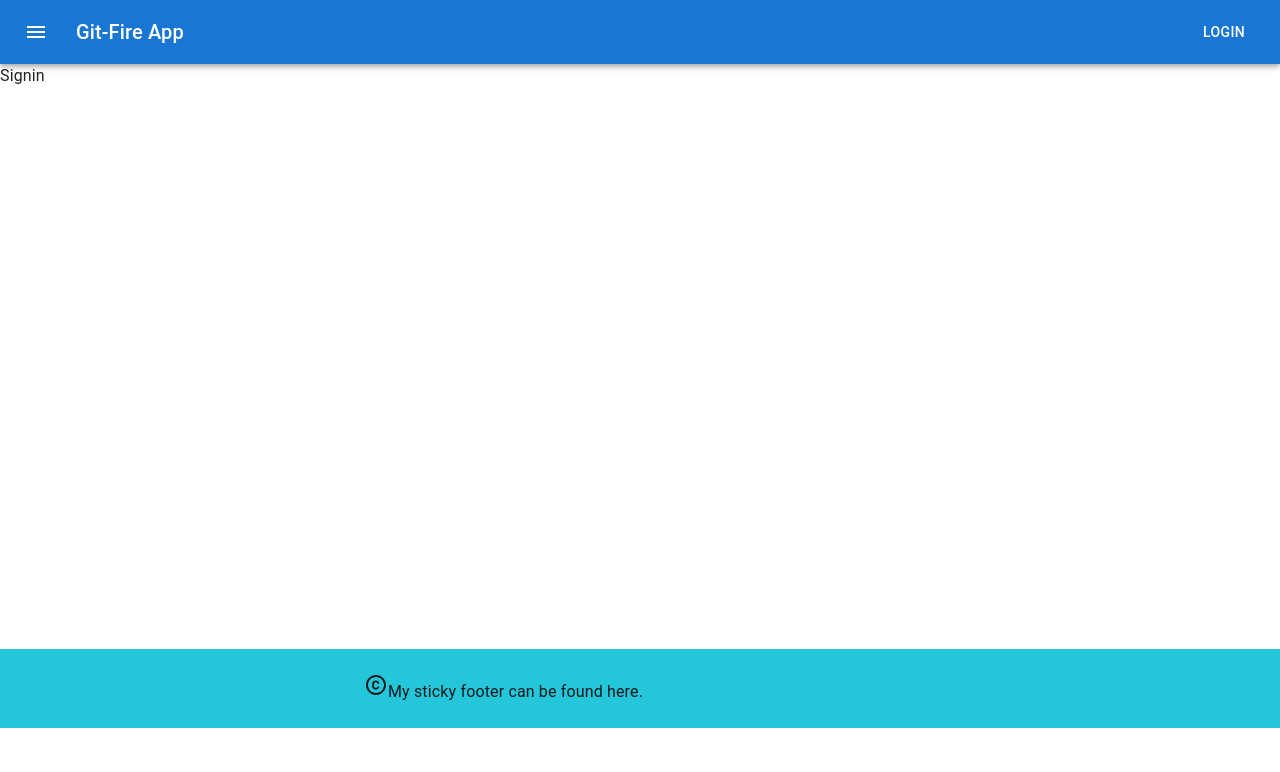
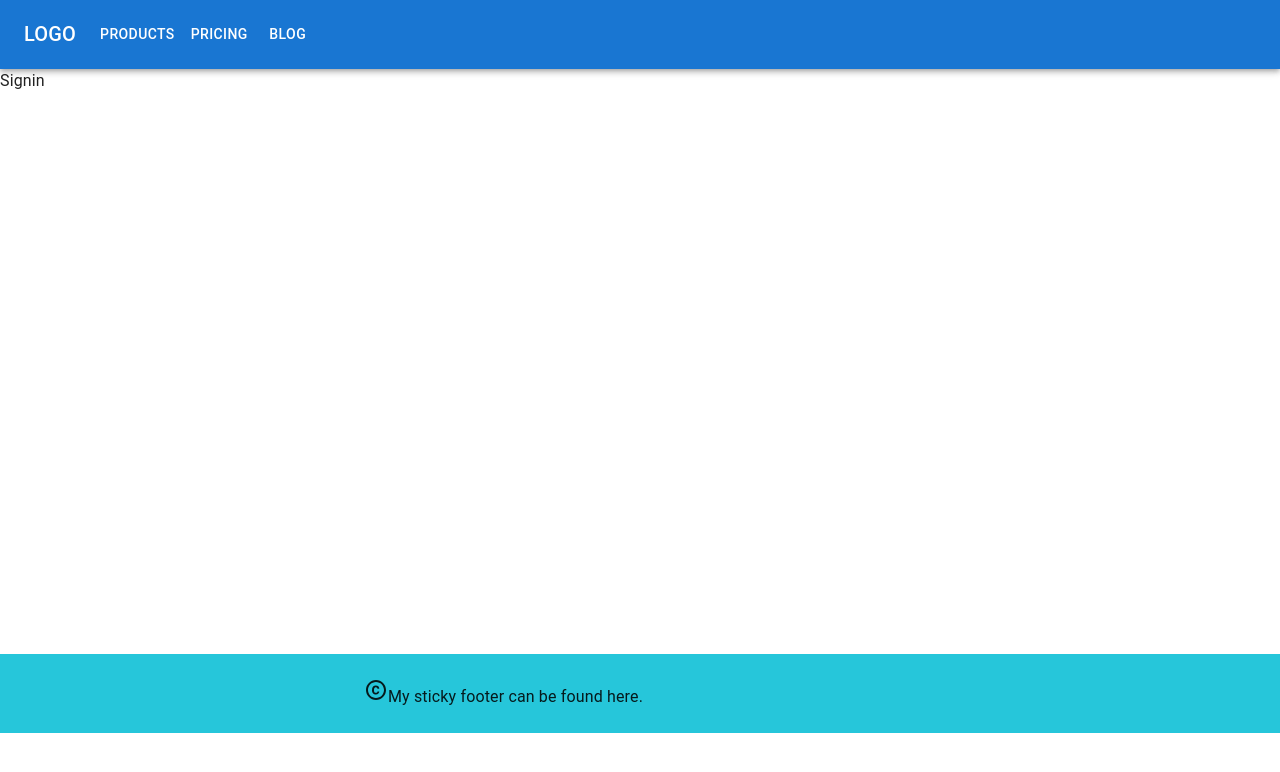
Before and after one commit to amit1github/firebase-github-app, a React (Create React App) app: page /signin in a window 1280 px wide. Shown: the top 772 px of the page. Built offline with nearby package versions, Linux system fonts and the light colour scheme.

Commit message:
done with responsive menu popup and open at left

```diff
--- a/src/layout/Footer.js
+++ b/src/layout/Footer.js
@@ -4,11 +4,12 @@ import { Copyright } from "@mui/icons-material";
 
 const Footer = () => {
   return (
+   <footer>
     <Box
       sx={{
         display: "flex",
         flexDirection: "column",
-        // todo
+        // todo: understand
         minHeight: "80vh",
       }}
     >
@@ -30,6 +31,7 @@ const Footer = () => {
         </Container>
       </Box>
     </Box>
+    </footer>
   );
 };
 
--- a/src/layout/Header.js
+++ b/src/layout/Header.js
@@ -1,39 +1,108 @@
-import React from 'react'
-import { AppBar, Box, Toolbar, IconButton, Typography, Button } from '@mui/material'
-import { Menu } from '@mui/icons-material'
+import React from "react";
+import {
+  AppBar,
+  Container,
+  Menu,
+  MenuList,
+  MenuItem,
+  Box,
+  Toolbar,
+  IconButton,
+  Typography,
+  Button,
+} from "@mui/material";
+import { MenuRounded } from "@mui/icons-material";
 
-import {Link} from "react-router-dom"
+import { Link } from "react-router-dom";
 
-import { UserContext } from '../Context/UserContext'
+import { UserContext } from "../Context/UserContext";
 
 
+const pages = ['Products', 'Pricing', 'Blog'];
 
 const Header = () => {
+
+  const [anchorElNav, setAnchorElNav] = React.useState(null);
+
+  const handleOpenNavMenu = (event) => {
+    setAnchorElNav(event.currentTarget);
+  };
+
+  const handleCloseNavMenu = () => {
+    setAnchorElNav(null);
+  };
+
   return (
-    <Box sx={{ flexGrow: 1 }}>
     <AppBar position="static">
-        <Toolbar>
+      <Container maxWidth="xl">
+        <Toolbar disableGutters>
+          <Typography
+            variant="h6"
+            noWrap
+            component="div"
+            sx={{ mr: 2, display: { xs: 'none', md: 'flex' } }}
+          >
+            LOGO
+          </Typography>
+
+          <Box sx={{  display: { xs: 'flex', md: 'none' } }}>
             <IconButton
               size="large"
-            edge="start"
+              aria-label="account of current user"
+              aria-controls="menu-appbar"
+              aria-haspopup="true"
+              onClick={handleOpenNavMenu}
               color="inherit"
-            aria-label="menu"
-            sx={{ mr: 2 }}
             >
-            <Menu />
+              <MenuRounded />
             </IconButton>
-          {/* <Box> */}
-          {/* <Link to="/"> */}
-          <Typography variant="h6" component="div" sx={{ flexGrow: 1 }}>
-            Git-Fire App
+            <Menu
+              id="menu-appbar"
+              anchorEl={anchorElNav}
+              anchorOrigin={{
+                vertical: 'bottom',
+                horizontal: 'left',
+              }}
+              keepMounted
+              transformOrigin={{
+                vertical: 'top',
+                horizontal: 'left',
+              }}
+              open={Boolean(anchorElNav)}
+              onClose={handleCloseNavMenu}
+              sx={{
+                display: { xs: 'block', md: 'none' },
+              }}
+            >
+              {pages.map((page) => (
+                <MenuItem key={page} onClick={handleCloseNavMenu}>
+                  <Typography textAlign="center">{page}</Typography>
+                </MenuItem>
+              ))}
+            </Menu>
+          </Box>
+          <Typography
+            variant="h6"
+            noWrap
+            component="div"
+            sx={{ flexGrow: 1, display: { xs: 'flex', md: 'none' } }}
+          >
+            LOGO
           </Typography>
-          {/* </Link> */}
-          {/* </Box> */}
-          <Button color="inherit" >Login</Button>
+          <Box sx={{ flexGrow: 1, display: { xs: 'none', md: 'flex' } }}>
+            {pages.map((page) => (
+              <Button
+                key={page}
+                onClick={handleCloseNavMenu}
+                sx={{ my: 2, color: 'white', display: 'block' }}
+              >
+                {page}
+              </Button>
+            ))}
+          </Box>
         </Toolbar>
+      </Container>
     </AppBar>
-    </Box>
-  )
-}
-
-export default Header
+  );
+};
+export default Header;
```
Lines whose indentation alone changed are shown as unchanged.
